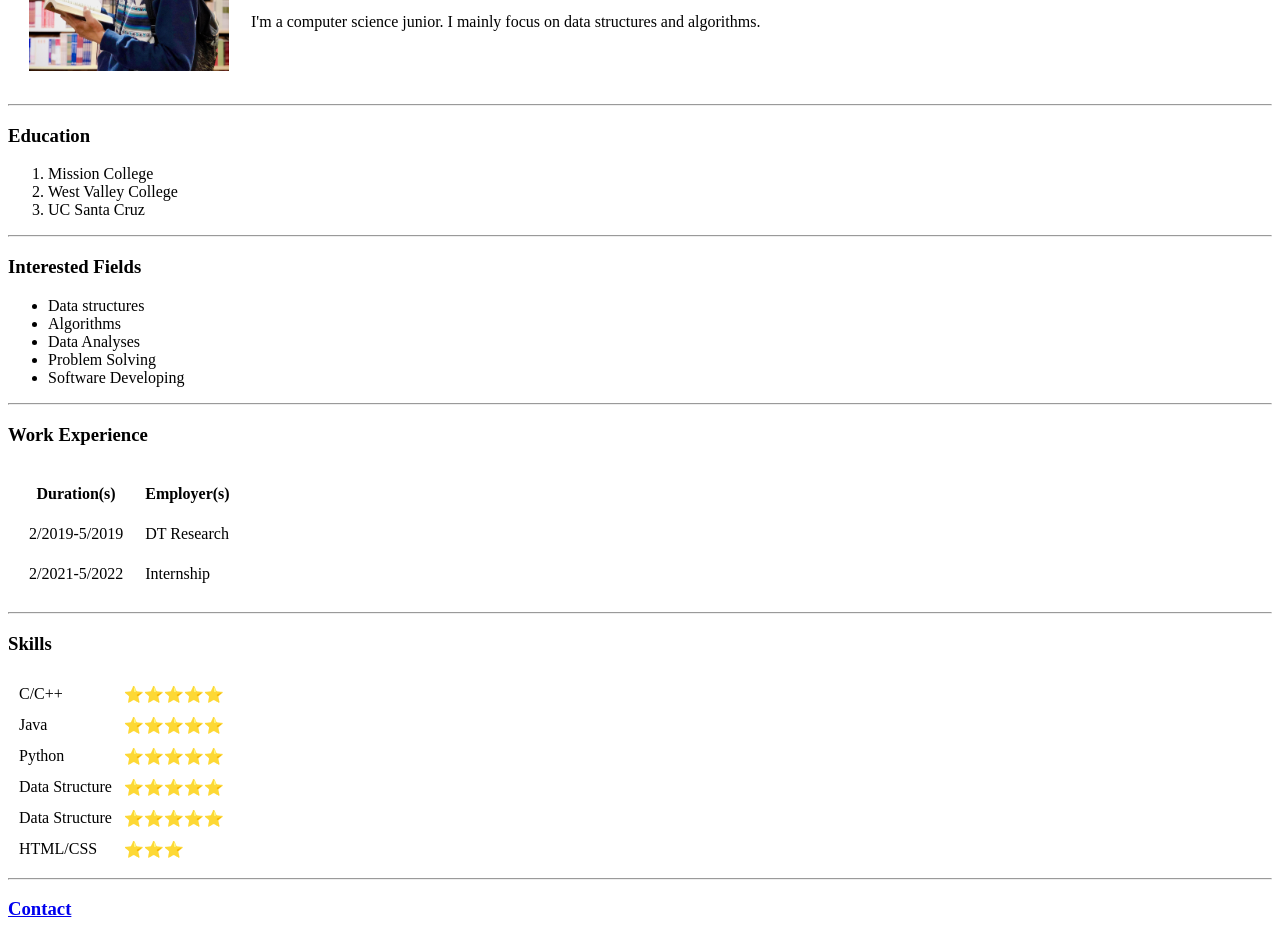
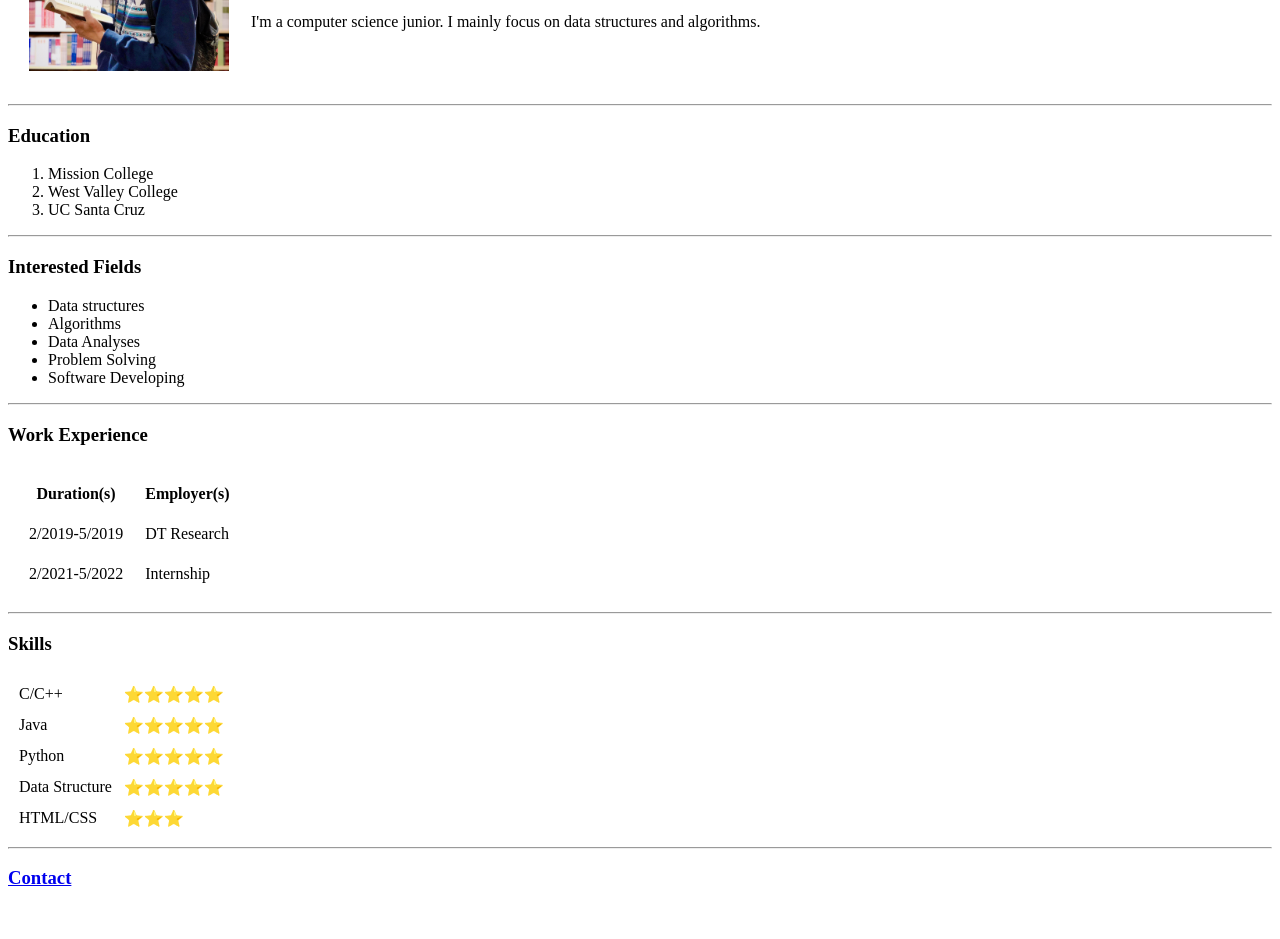
Before and after one commit to khoaleeeeee/myCV, a plain HTML site: page index.html in a window 1280 px wide. Shown: the part 158-1097 px from the top of the page. After the commit the page ends 1066 px from the top, so only its background shows below. Drawn offline with Linux system fonts and the light colour scheme.

Commit message:
Update index.html

```diff
--- a/index.html
+++ b/index.html
@@ -71,10 +71,6 @@
             <td>⭐️⭐️⭐️⭐️⭐️</td>
         </tr>
         <tr>
-            <td>Data Structure</td>
-            <td>⭐️⭐️⭐️⭐️⭐️</td>
-        </tr>
-        <tr>
             <td>HTML/CSS</td>
             <td>⭐️⭐️⭐️️</td>
         </tr>
```
